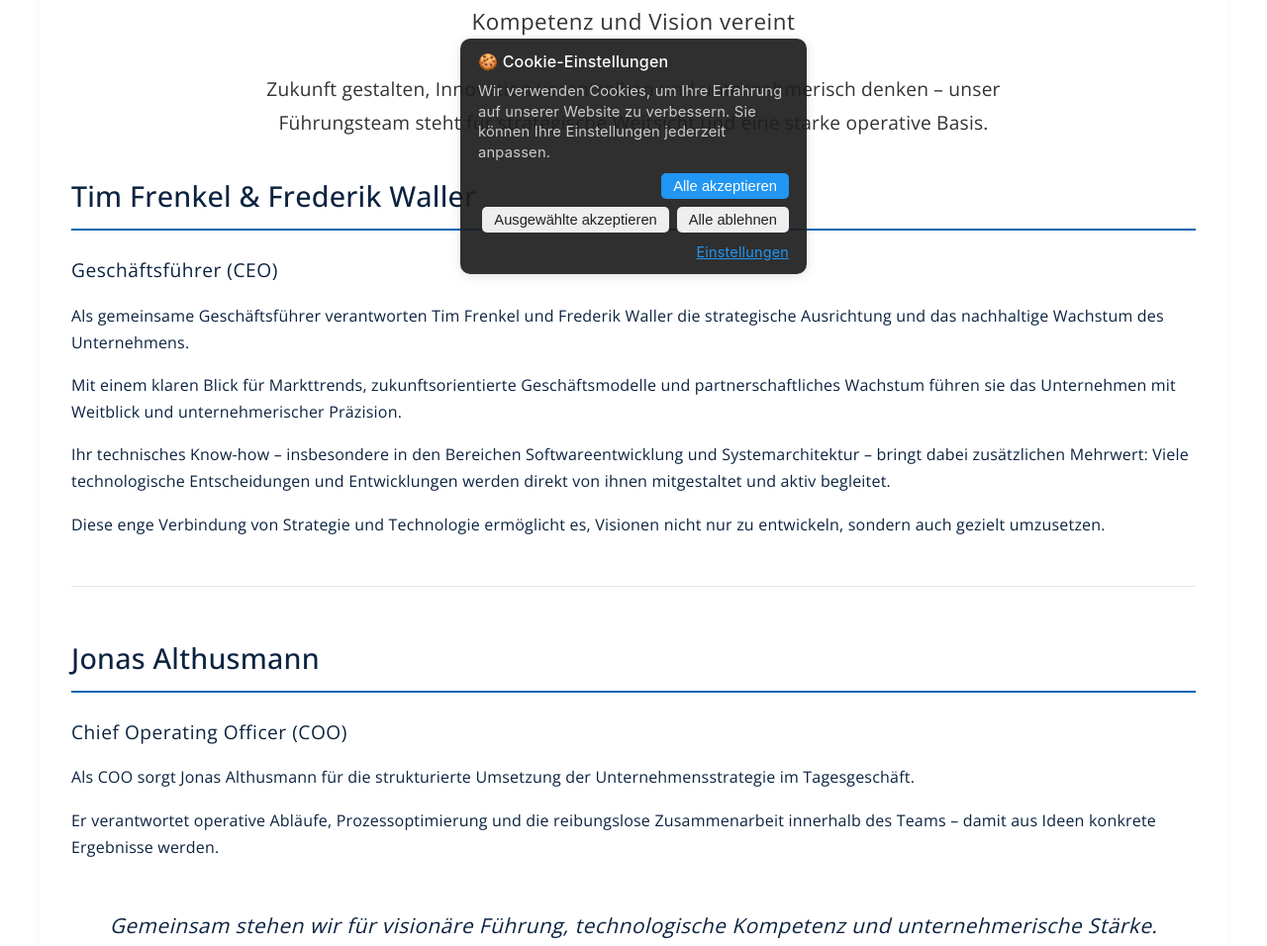
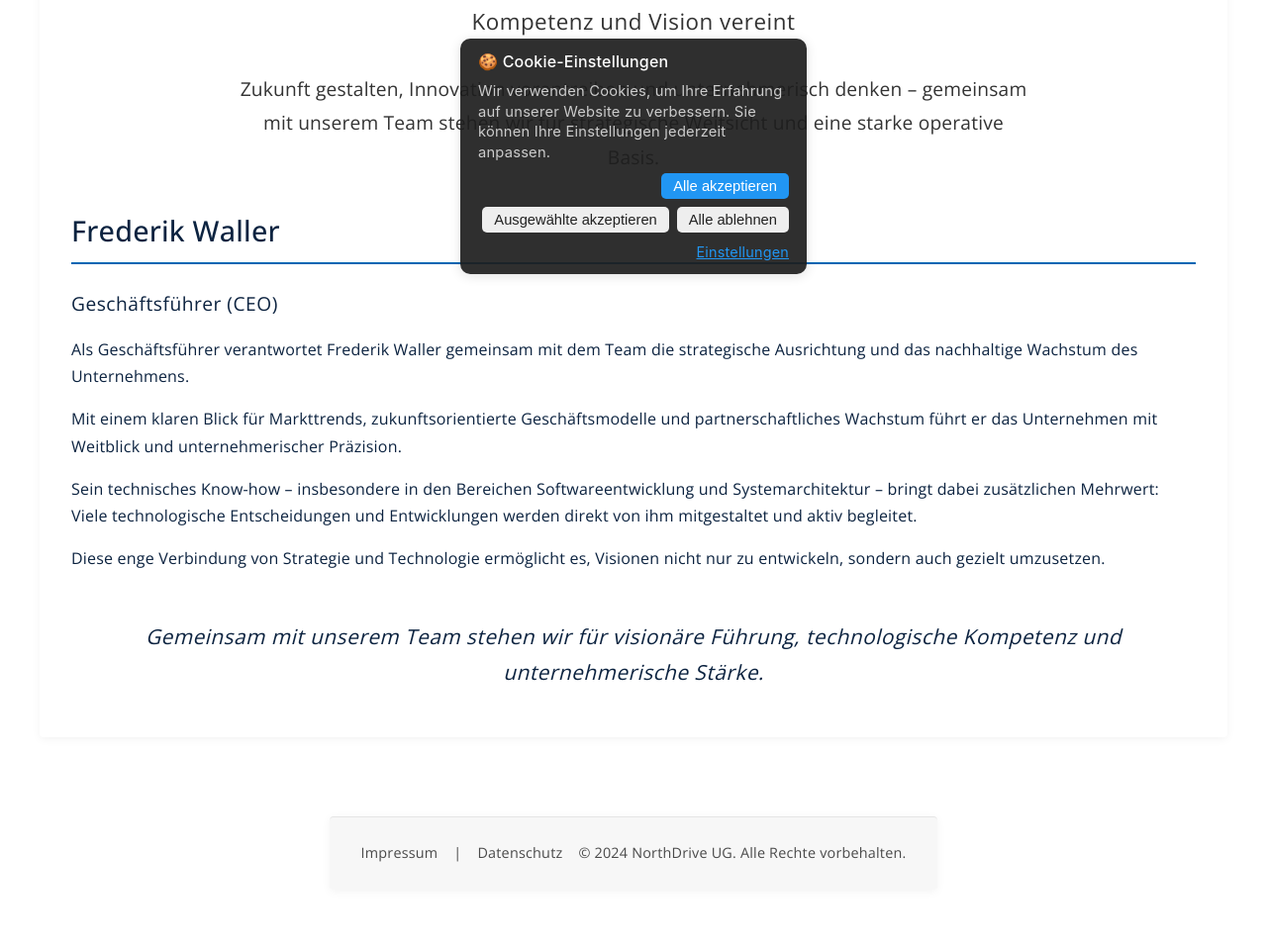
Before and after one commit to freapsy/Test, a plain HTML site: page team.html in a window 1280 px wide. Shown: the part 507-1463 px from the top of the page at 99% size. Drawn offline with nearby package versions, Linux system fonts and the light colour scheme; no server answers.

Commit message:
Team-Seite aktualisiert: Tim Frenkel und Jonas Althusmann entfernt, Frederik Waller alleiniger CEO, Team-Aspekt eingebaut

```diff
--- a/team.html
+++ b/team.html
@@ -28,30 +28,21 @@
       <h1>Unser Team</h1>
       <p class="tagline">Kompetenz und Vision vereint</p>
 
-      <p class="text-intro">Zukunft gestalten, Innovation vorantreiben und unternehmerisch denken – unser Führungsteam steht für strategische Weitsicht und eine starke operative Basis.</p>
+      <p class="text-intro">Zukunft gestalten, Innovation vorantreiben und unternehmerisch denken – gemeinsam mit unserem Team stehen wir für strategische Weitsicht und eine starke operative Basis.</p>
 
       <div class="team-section">
         <div class="team-member">
-          <h2>Tim Frenkel & Frederik Waller</h2>
+          <h2>Frederik Waller</h2>
           <p class="team-position">Geschäftsführer (CEO)</p>
           <div class="team-description">
-            <p>Als gemeinsame Geschäftsführer verantworten Tim Frenkel und Frederik Waller die strategische Ausrichtung und das nachhaltige Wachstum des Unternehmens.</p>
-            <p>Mit einem klaren Blick für Markttrends, zukunftsorientierte Geschäftsmodelle und partnerschaftliches Wachstum führen sie das Unternehmen mit Weitblick und unternehmerischer Präzision.</p>
-            <p>Ihr technisches Know-how – insbesondere in den Bereichen Softwareentwicklung und Systemarchitektur – bringt dabei zusätzlichen Mehrwert: Viele technologische Entscheidungen und Entwicklungen werden direkt von ihnen mitgestaltet und aktiv begleitet.</p>
+            <p>Als Geschäftsführer verantwortet Frederik Waller gemeinsam mit dem Team die strategische Ausrichtung und das nachhaltige Wachstum des Unternehmens.</p>
+            <p>Mit einem klaren Blick für Markttrends, zukunftsorientierte Geschäftsmodelle und partnerschaftliches Wachstum führt er das Unternehmen mit Weitblick und unternehmerischer Präzision.</p>
+            <p>Sein technisches Know-how – insbesondere in den Bereichen Softwareentwicklung und Systemarchitektur – bringt dabei zusätzlichen Mehrwert: Viele technologische Entscheidungen und Entwicklungen werden direkt von ihm mitgestaltet und aktiv begleitet.</p>
             <p>Diese enge Verbindung von Strategie und Technologie ermöglicht es, Visionen nicht nur zu entwickeln, sondern auch gezielt umzusetzen.</p>
           </div>
         </div>
 
-        <div class="team-member">
-          <h2>Jonas Althusmann</h2>
-          <p class="team-position">Chief Operating Officer (COO)</p>
-          <div class="team-description">
-            <p>Als COO sorgt Jonas Althusmann für die strukturierte Umsetzung der Unternehmensstrategie im Tagesgeschäft.</p>
-            <p>Er verantwortet operative Abläufe, Prozessoptimierung und die reibungslose Zusammenarbeit innerhalb des Teams – damit aus Ideen konkrete Ergebnisse werden.</p>
-          </div>
-        </div>
-
-        <p class="team-vision">Gemeinsam stehen wir für visionäre Führung, technologische Kompetenz und unternehmerische Stärke.</p>
+        <p class="team-vision">Gemeinsam mit unserem Team stehen wir für visionäre Führung, technologische Kompetenz und unternehmerische Stärke.</p>
       </div>
     </div>
 
```
